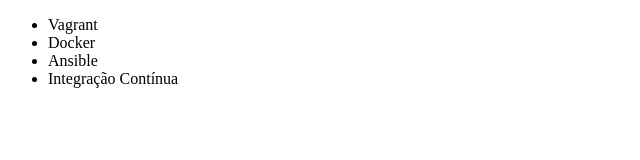
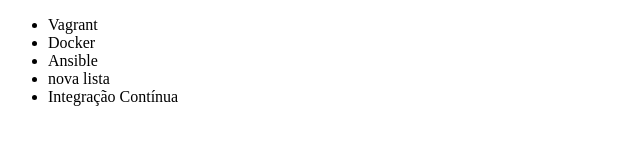
Before and after one commit to GabrielPiresWJ/webjump-git, a plain HTML site: page index.html in a window 1280 px wide. Shown: the whole page, without its empty margins (0-640 px from the left). Drawn offline with Linux system fonts and the light colour scheme.

Commit message:
adicionada nova lista

```diff
--- a/index.html
+++ b/index.html
@@ -9,7 +9,7 @@
         <li>Vagrant</li>
         <li>Docker</li>
         <li>Ansible</li>
-
+<li> nova lista</li>
         <li>Integração Contínua</li>
     </ul>
 </body>
```
